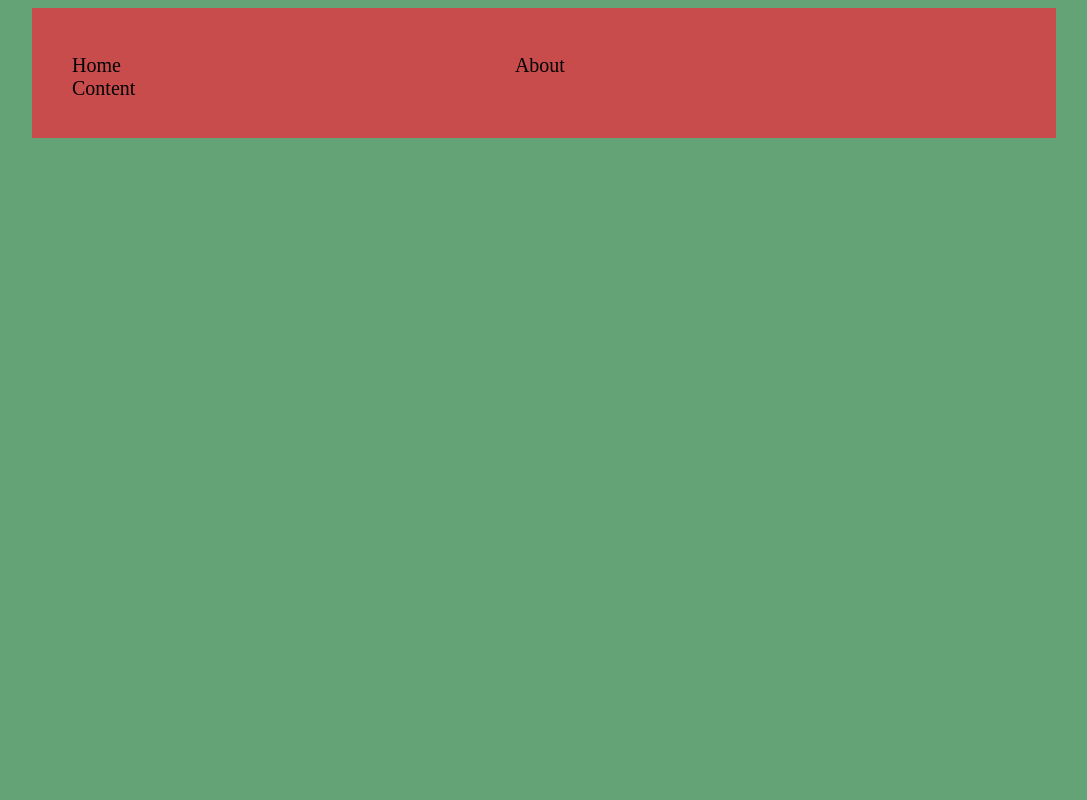
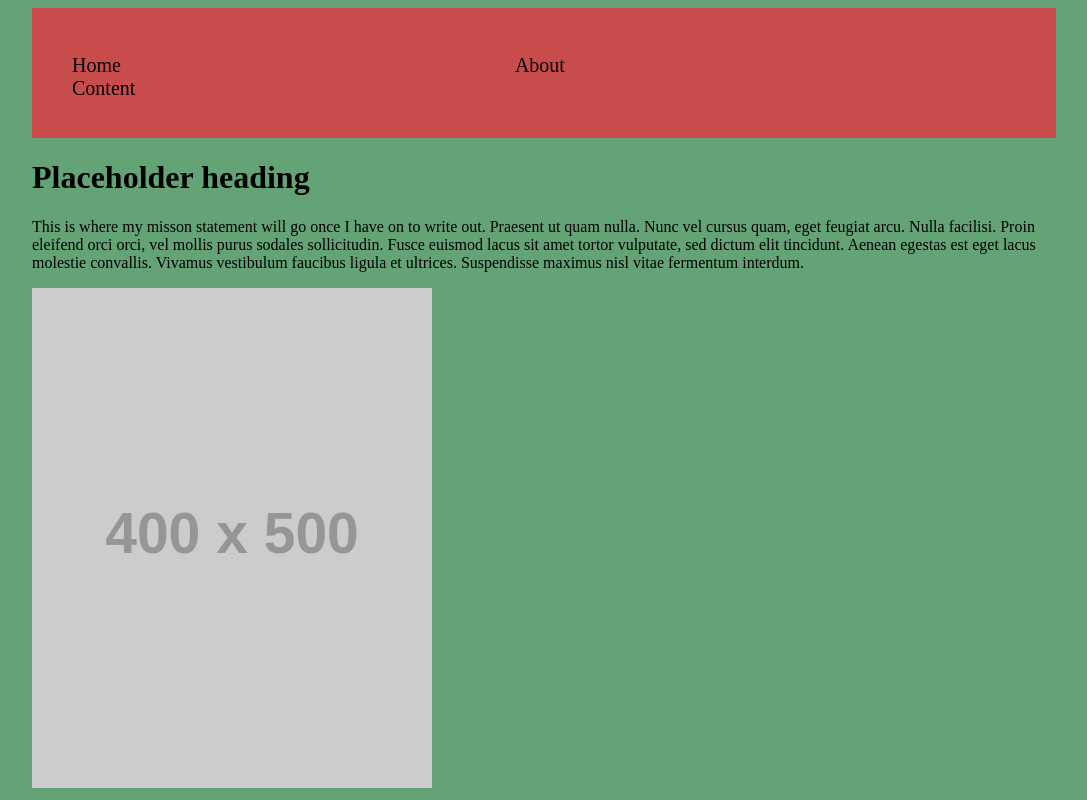
Before and after one commit to Andrewday40/project_page, a website: page public/html/index.html in a window 1280 px wide. Shown: the whole page, without its empty margins (96-1183 px from the left). Drawn offline with Linux system fonts and the light colour scheme; placeholder pictures from the web are drawn by us.

Commit message:
flushed out index page

```diff
--- a/public/html/index.html
+++ b/public/html/index.html
@@ -4,6 +4,7 @@
     <title>Home</title>
     <link rel="stylesheet" href="/css/main.css">
   </head>
+  <body>
     <div id='navigation'>
       <ul>
         <li class='btn'>
@@ -16,9 +17,21 @@
           <a href='/content'>Content</a>
         </li>
       </ul>
+    </div>
       <!--End of navigation-->
+    <div>
+      <h1>Placeholder heading</h1>
     </div>
-  <body>
-
+    <!--End of header-->
+    <div>
+      <p>
+        This is where my misson statement will go once I have on to write out. Praesent ut quam nulla. Nunc vel cursus quam, eget feugiat arcu. Nulla facilisi. Proin eleifend orci orci, vel mollis purus sodales sollicitudin. Fusce euismod lacus sit amet tortor vulputate, sed dictum elit tincidunt. Aenean egestas est eget lacus molestie convallis. Vivamus vestibulum faucibus ligula et ultrices. Suspendisse maximus nisl vitae fermentum interdum.
+      </p>
+    </div>
+    <!--End of Misson Statement-->
+    <div>
+      <img src="http://placehold.it/400x500" alt="welcoming picture" />
+    </div>
+    <!--End of Picture-->
   </body>
 </html>
```
